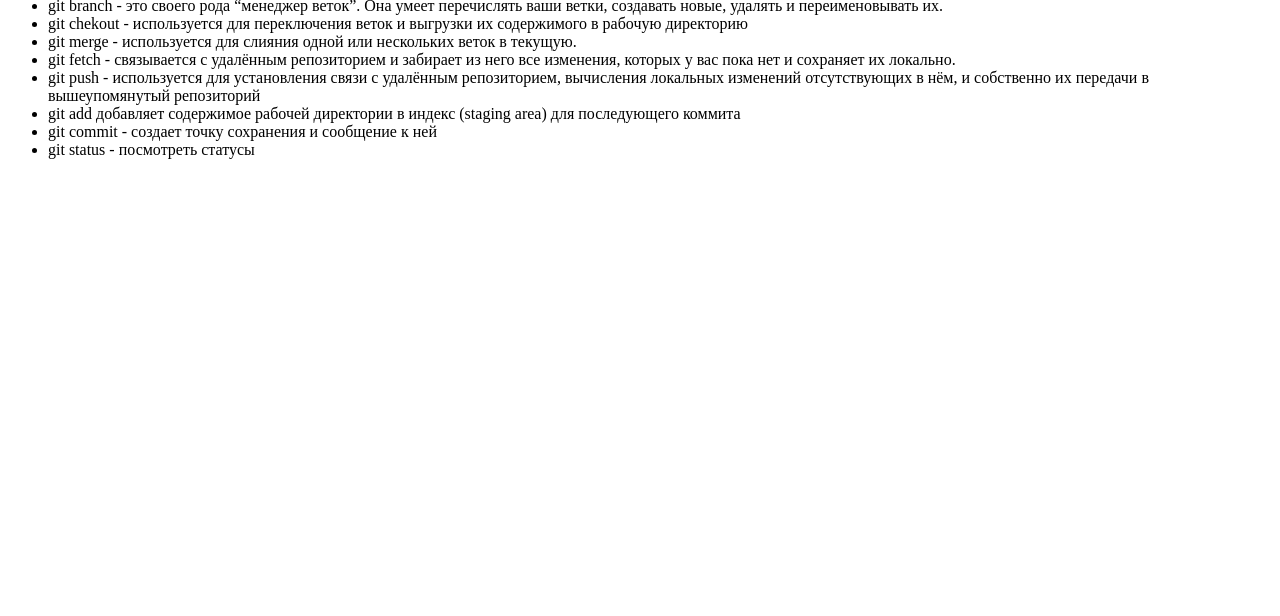
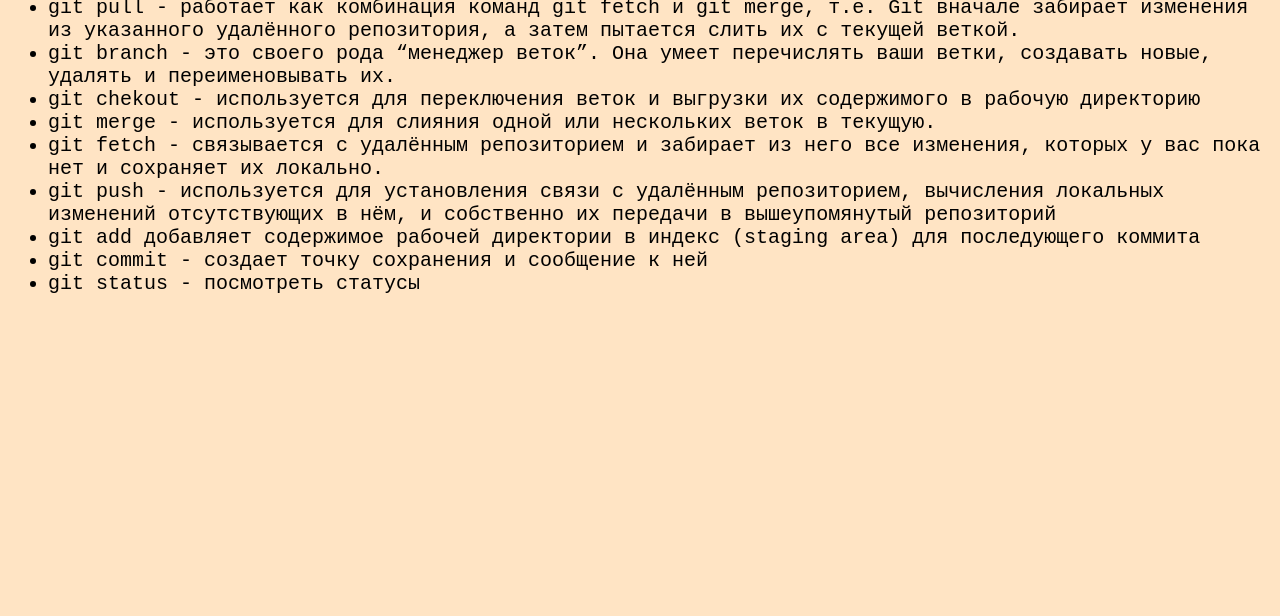
Before and after one commit to kursweb21/lessons, a plain HTML site: page index.html in a window 1280 px wide. Shown: the part 184-800 px from the top of the page. Drawn offline with Linux system fonts and the light colour scheme.

Commit message:
добавили цвет фона

```diff
--- a/index.html
+++ b/index.html
@@ -6,6 +6,7 @@
     <meta name="viewport" content="width=device-width, initial-scale=1.0">
     <title>GIT</title>
     <link rel="shortcut icon" href="./gwindows_logo.png" type="image/x-icon">
+    <link rel="stylesheet" href="style.css">
 </head>
 <body>
     <header>
--- a/style.css
+++ b/style.css
@@ -2,3 +2,7 @@ html {
     font-size: 20px;
     font-family: 'Courier New', Courier, monospace;
 }
+
+body {
+    background: bisque;
+}
```
